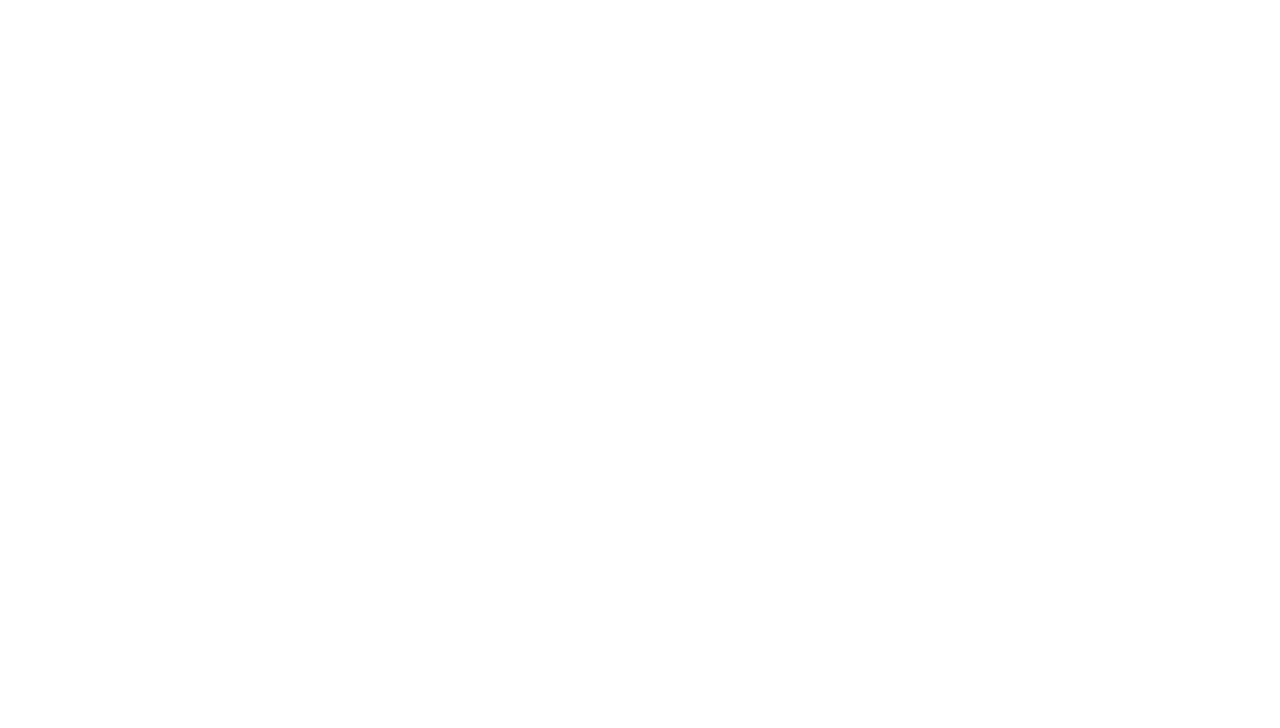
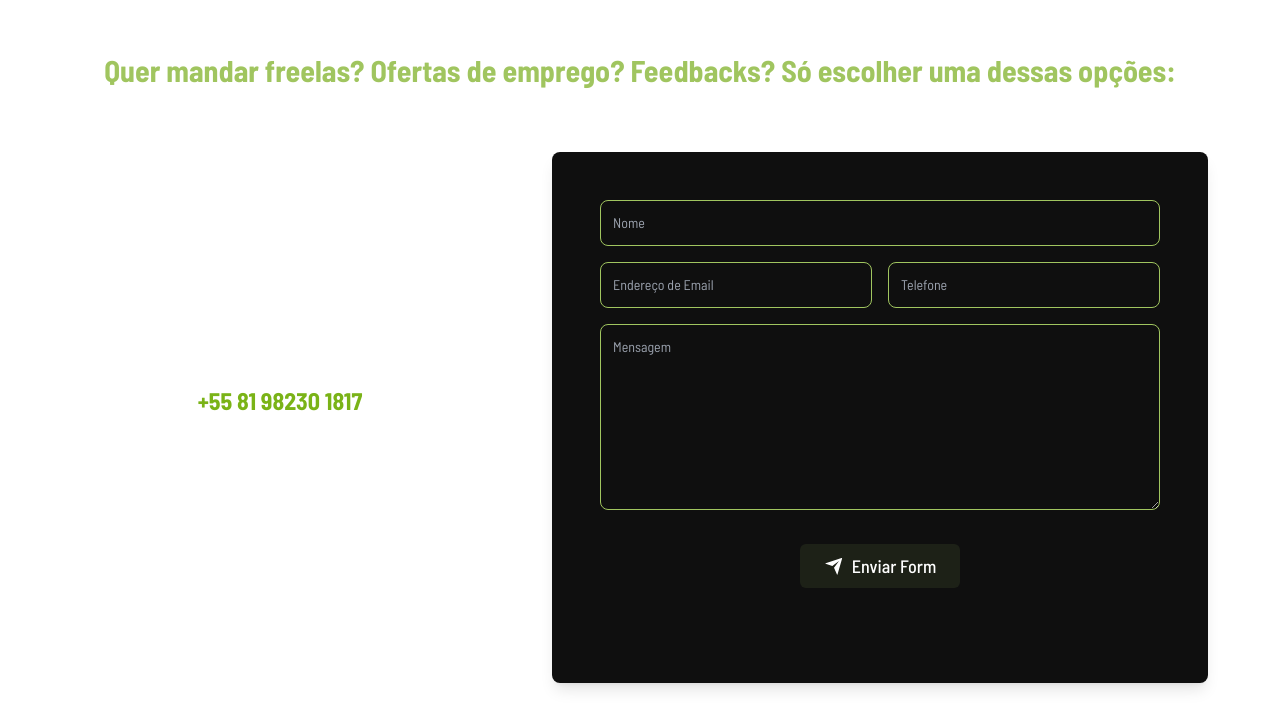
Before and after one commit to miilanez/next-portfolio-milanez, a Next.js app: page / in a window 1280 px wide. Shown: the part 1652-2380 px from the top of the page. Before the commit the page ends 1776 px from the top, so only its background shows below. Built offline with nearby package versions, Linux system fonts and the light colour scheme.

Commit message:
feat: Layout normal e responsivo da section contatos

```diff
--- a/package.json
+++ b/package.json
@@ -9,6 +9,10 @@
     "lint": "next lint"
   },
   "dependencies": {
+    "@emotion/react": "^11.10.6",
+    "@emotion/styled": "^11.10.6",
+    "@mui/material": "^5.11.14",
+    "@tailwindcss/forms": "^0.5.3",
     "eslint": "8.36.0",
     "eslint-config-next": "13.2.4",
     "next": "13.2.4",
--- a/src/components/Contact.jsx
+++ b/src/components/Contact.jsx
@@ -1,33 +1,124 @@
-import React from 'react'
+import Link from "next/link";
+import React from "react";
+import Button from "./Button";
+
+import { BsFillTelephoneFill } from "react-icons/bs";
+import { IoIosMail } from "react-icons/io";
+import { MdLocationOn } from "react-icons/md";
+import { RiSendPlaneFill } from "react-icons/ri";
 
 const Contact = () => {
   return (
-    <div id='contato'>
-      <h1 className="text-white">CONTACT</h1>
-      <div className="text-white">
-        Lorem ipsum dolor sit amet consectetur adipisicing elit. Error, repellat
-        quis. Eos voluptatem corporis, praesentium maxime unde laboriosam minima
-        ipsam? Explicabo nam nisi reprehenderit temporibus sequi laudantium
-        possimus ex magni. Lorem ipsum dolor sit amet consectetur adipisicing
-        elit. Error, repellat quis. Eos voluptatem corporis, praesentium maxime
-        unde laboriosam minima ipsam? Explicabo nam nisi reprehenderit
-        temporibus sequi laudantium possimus ex magni. Lorem ipsum dolor sit
-        amet consectetur adipisicing elit. Error, repellat quis. Eos voluptatem
-        corporis, praesentium maxime unde laboriosam minima ipsam? Explicabo nam
-        nisi reprehenderit temporibus sequi laudantium possimus ex magni. Lorem
-        ipsum dolor sit amet consectetur adipisicing elit. Error, repellat quis.
-        Eos voluptatem corporis, praesentium maxime unde laboriosam minima
-        ipsam? Explicabo nam nisi reprehenderit temporibus sequi laudantium
-        possimus ex magni. Lorem ipsum dolor sit amet consectetur adipisicing
-        elit. Error, repellat quis. Eos voluptatem corporis, praesentium maxime
-        unde laboriosam minima ipsam? Explicabo nam nisi reprehenderit
-        temporibus sequi laudantium possimus ex magni. Lorem ipsum dolor sit
-        amet consectetur adipisicing elit. Error, repellat quis. Eos voluptatem
-        corporis, praesentium maxime unde laboriosam minima ipsam? Explicabo nam
-        nisi reprehenderit temporibus sequi laudantium possimus ex magni. Lorem
+    <div
+      id="contato"
+      className="w-full p-5 my-5 flex flex-col justify-evenly items-center text-white"
+    >
+      <h1 className="my-10">CONTATO</h1>
+
+      <h2 className="text-center">
+        <span className="text-principal">
+          Quer mandar freelas? Ofertas de emprego? Feedbacks? Só escolher uma
+          dessas opções:
+        </span>
+      </h2>
+      <div className="mx-auto max-w-screen-xl px-4 py-16 sm:px-6 lg:px-8">
+        <div className="grid grid-cols-1 gap-x-16 gap-y-8 lg:grid-cols-5">
+          <div className="lg:col-span-2 lg:py-12">
+            <p className="max-w-xl text-lg text-center">
+              At the same time, the fact that we are wholly owned and totally
+              independent from manufacturer and other group control gives you
+              confidence that we will only recommend what is right for you.
+            </p>
+
+            <div className="flex flex-col mt-8 text-center">
+              <div className="flex flex-col justify-center items-center my-3 ">
+                <BsFillTelephoneFill size={25} />
+                <a href="" className="mt-1 text-2xl font-bold text-secondary">
+                  +55 81 98230 1817
+                </a>
+              </div>
+              <div className="flex flex-col justify-center items-center my-3 ">
+                <IoIosMail size={25} />
+                <Link href="" className="mt-1 text-base">
+                  gabrielmilanez99@hotmail.com
+                </Link>
+              </div>
+              <div className="flex flex-col justify-center items-center my-3 ">
+                <MdLocationOn size={25} />
+                <address className="my-3 text-xl not-italic">
+                  Av. Ulisses Montarroyos, 2418, Candeias, Jaboatão dos
+                  Guararapes, Pernambuco, Brasil
+                </address>
+              </div>
+            </div>
+          </div>
+
+          <div className="rounded-lg bg-darkess p-5 shadow-lg lg:col-span-3 lg:p-12">
+            <form action="" className="space-y-4">
+              <div>
+                <label className="sr-only" for="name">
+                  Nome
+                </label>
+                <input
+                  className="w-full rounded-lg bg-darkess border border-principal p-3 text-sm"
+                  placeholder="Nome"
+                  type="text"
+                  id="name"
+                />
+              </div>
+
+              <div className="grid grid-cols-1 gap-4 sm:grid-cols-2">
+                <div>
+                  <label className="sr-only" for="email">
+                    Email
+                  </label>
+                  <input
+                    className="w-full rounded-lg bg-darkess border border-principal p-3 text-sm"
+                    placeholder="Endereço de Email"
+                    type="email"
+                    id="email"
+                  />
+                </div>
+
+                <div>
+                  <label className="sr-only" for="phone">
+                    Telefone
+                  </label>
+                  <input
+                    className="w-full rounded-lg bg-darkess border border-principal p-3 text-sm"
+                    placeholder="Telefone"
+                    type="tel"
+                    id="phone"
+                  />
+                </div>
+              </div>
+              <div>
+                <label className="sr-only" for="message">
+                  Mensagem
+                </label>
+
+                <textarea
+                  className="w-full rounded-lg bg-darkess border border-principal p-3 text-sm"
+                  placeholder="Mensagem"
+                  rows="8"
+                  id="message"
+                ></textarea>
+              </div>
+
+              <div className="mt-4 flex justify-center items-center">
+                <Button
+                  link=""
+                  type="submit"
+                  icon={<RiSendPlaneFill />}
+                  title="Enviar Form"
+                />
+              </div>
+            </form>
+          </div>
+        </div>
       </div>
     </div>
-  )
-}
+  );
+};
 
-export default Contact
+export default Contact;
```
Also changed, not shown: 1 other file (tests, documents, lock files or other folders).
